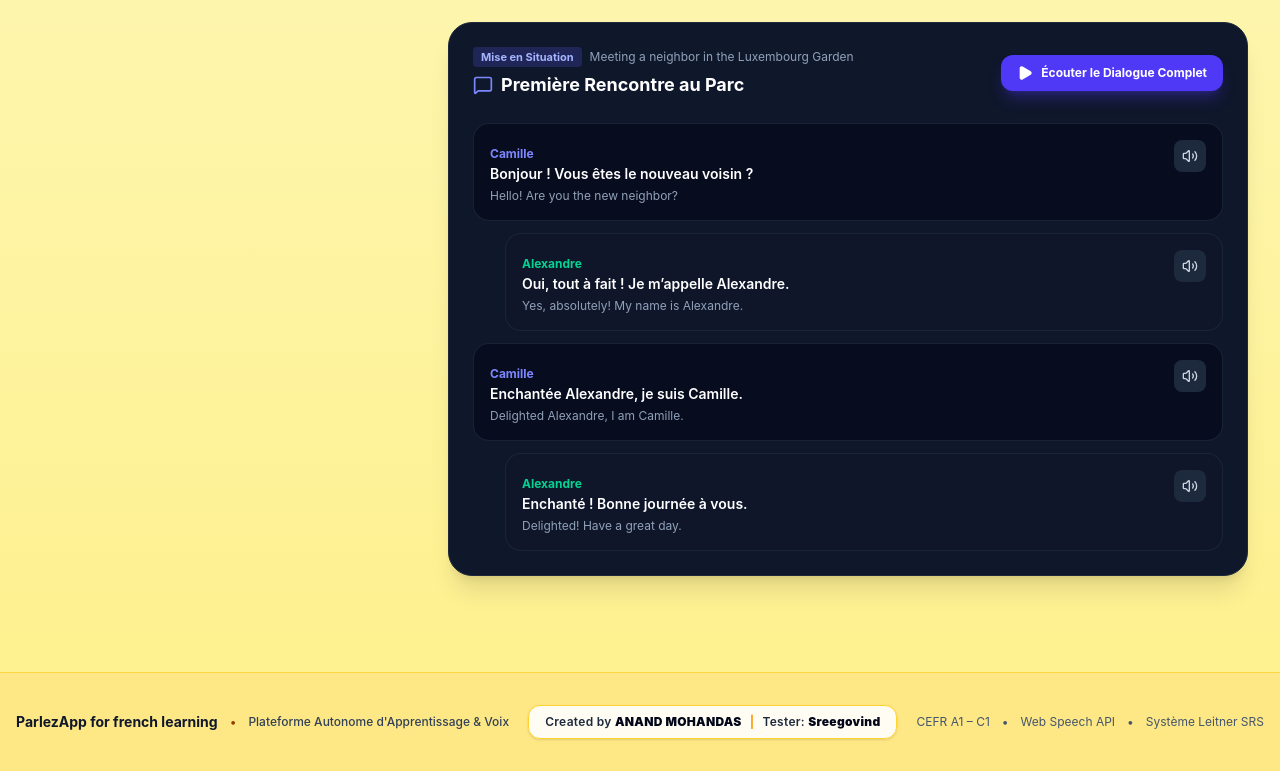
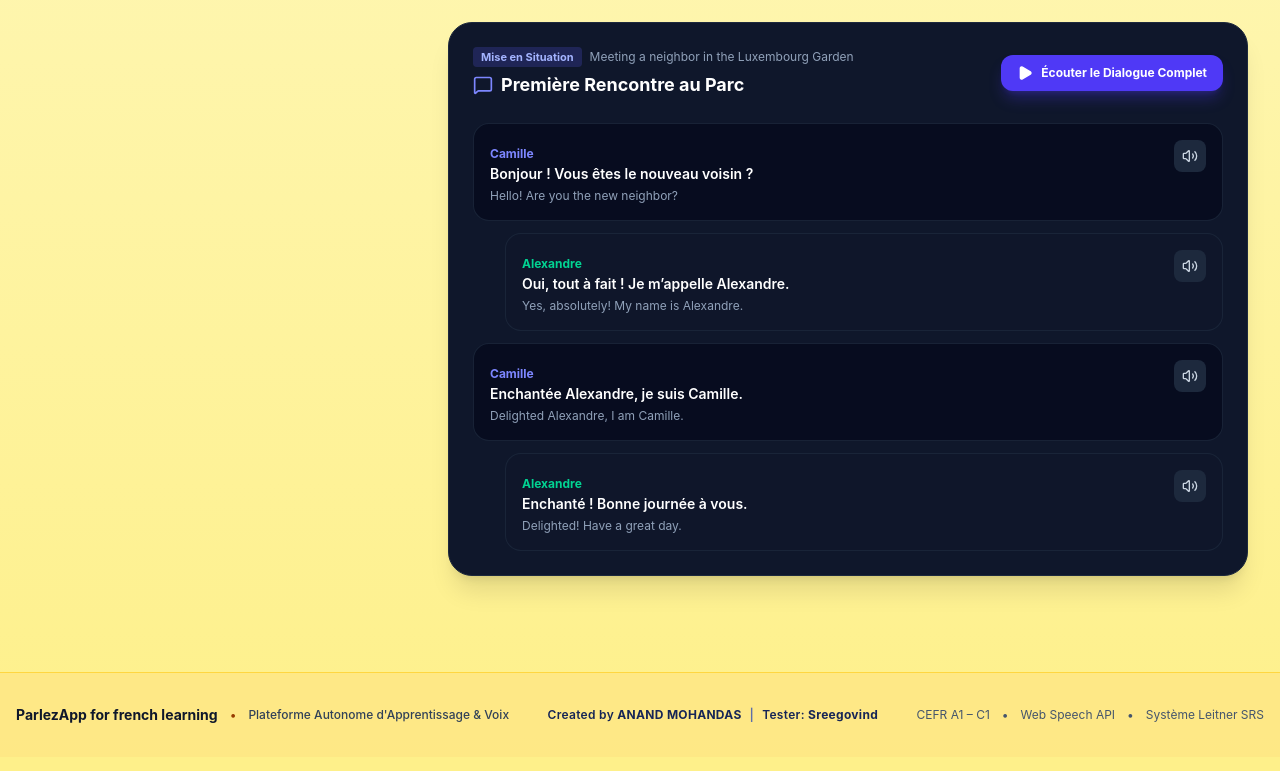
Before and after one commit to anandcom-pixel/parlez-app, a React (Vite) app: page / in a window 1280 px wide. Shown: the part 1826-2597 px from the top of the page. Built offline with nearby package versions, Linux system fonts and the light colour scheme.

Commit message:
Update footer credits to seamless dark blue text flowing naturally with footer

```diff
--- a/src/App.tsx
+++ b/src/App.tsx
@@ -151,11 +151,11 @@ export function App() {
             <span className="text-slate-700 font-medium">Plateforme Autonome d'Apprentissage & Voix</span>
           </div>
 
-          {/* Professional Creator & Tester Credits */}
-          <div className="flex items-center gap-2 px-4 py-2 rounded-xl bg-white/90 border border-amber-300 shadow-sm text-slate-800 font-semibold tracking-wide text-xs">
-            <span>Created by <strong className="text-slate-950 font-black">ANAND MOHANDAS</strong></span>
-            <span className="text-amber-500 font-bold">|</span>
-            <span>Tester: <strong className="text-slate-950 font-black">Sreegovind</strong></span>
+          {/* Creator & Tester Credits */}
+          <div className="flex items-center gap-2 text-xs font-semibold tracking-wide text-blue-950">
+            <span>Created by <strong className="font-bold text-blue-950">ANAND MOHANDAS</strong></span>
+            <span className="text-blue-800/70 font-semibold">|</span>
+            <span>Tester: <strong className="font-bold text-blue-950">Sreegovind</strong></span>
           </div>
 
           <div className="flex items-center gap-3 text-slate-600 text-xs">
```
